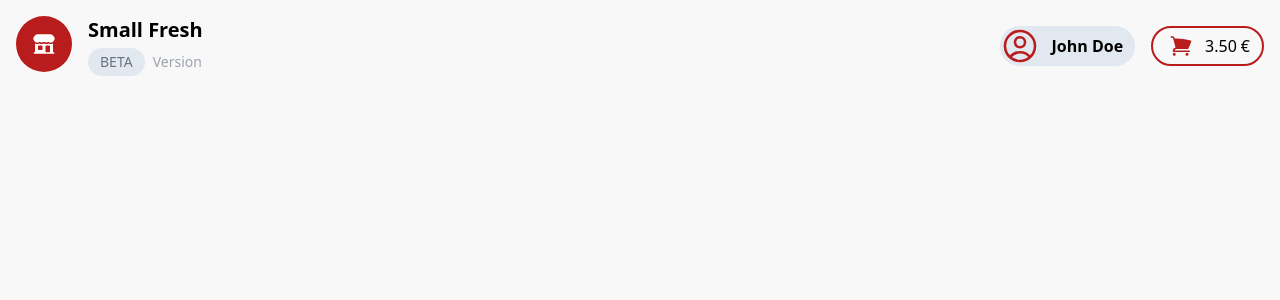
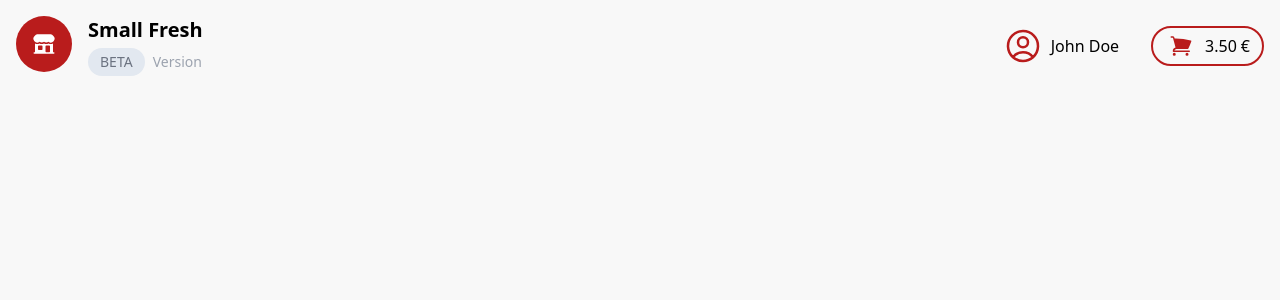
Before and after one commit to cursedxp/smallfresh-client, a React (Create React App) app: page / in a window 1280 px wide. Shown: the top 300 px of the page. Built offline with nearby package versions, Linux system fonts and the light colour scheme.

Commit message:
styling changes on user menu

```diff
--- a/src/components/UserMenu.component.jsx
+++ b/src/components/UserMenu.component.jsx
@@ -32,23 +32,23 @@ export default function UserMenu() {
     <div className="menu relative ">
       <div
         onClick={handleClick}
-        className="user h-10 bg-slate-200 rounded-full flex items-center cursor-pointer"
+        className="user h-10 hover:shadow-xl hover:text-red-700 rounded-full gap-2 flex items-center cursor-pointer"
       >
         <UserCircleIcon className="w-10 h-10 text-red-700" />
-        <div className="px-3 font-bold pointer-events-none">John Doe</div>
+        <div className="mr-4 pointer-events-none">John Doe</div>
       </div>
       {showMenu && (
         <div className="context-menu z-10 absolute top-10 w-44 right-0 p-4 text-left rounded-2xl bg-white shadow-md">
-          <ul className="text-slate-400">
-            <li className="flex gap-4 rounded-lg p-2 hover:bg-slate-100 hover:text-red-700 hover:font-bold">
+          <ul className="">
+            <li className="flex gap-4 rounded-lg p-2 hover:bg-slate-100 hover:text-red-700 ">
               <QueueListIcon className="w-6 h-6 " />
               Orders
             </li>
-            <li className="mt-4 flex gap-4 rounded-lg p-2 hover:bg-slate-100 hover:text-red-700 hover:font-bold">
+            <li className="mt-4 flex gap-4 rounded-lg p-2 hover:bg-slate-100 hover:text-red-700 ">
               <MapPinIcon className="w-6 h-6" />
               Addresses
             </li>
-            <li className="mt-4 flex gap-4 rounded-lg p-2 hover:bg-slate-100 hover:text-red-700 hover:font-bold">
+            <li className="mt-4 flex gap-4 rounded-lg p-2 hover:bg-slate-100 hover:text-red-700">
               <Cog6ToothIcon className="w-6 h-6 " />
               Settings
             </li>
```
